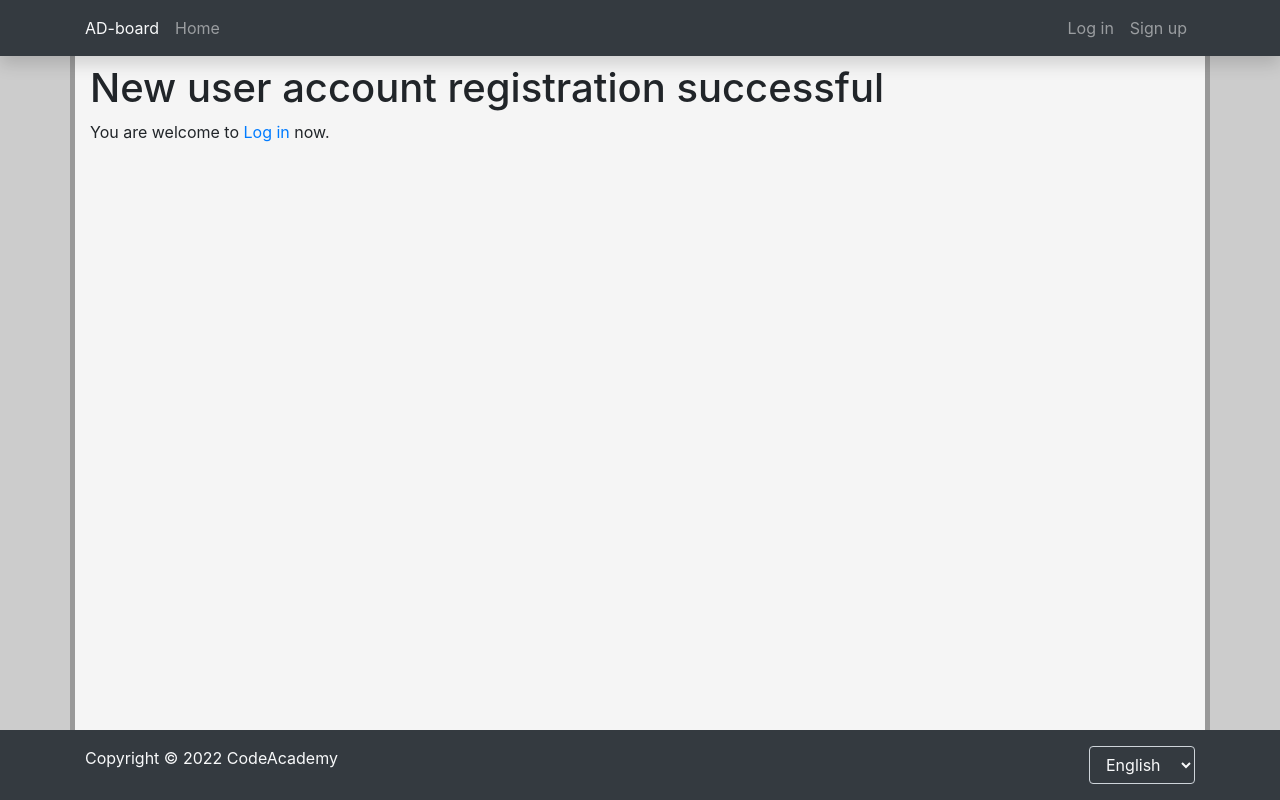
After one commit to infohata/ptu2_adboard, a Django app: page /user/sign_up/welcome/ in a window 1280 px wide. The commit adds this page. Run offline with Django 4.2, Linux system fonts and the light colour scheme; some libraries are stand-ins or nearby versions.

Commit message:
basic user registration form

```diff
--- a/adboard/adboard_site/templates/base.html
+++ b/adboard/adboard_site/templates/base.html
@@ -35,7 +35,7 @@
                         </li>
                     {% else %}
                         <li class="nav-item"><a class="nav-link" href="{% url 'login' %}?next={{ request.path }}">{% trans "log in"|capfirst %}</a></li>
-                        <li class="nav-item"><a class="nav-link" href="#">{% trans "sign up"|capfirst %}</a></li>
+                        <li class="nav-item"><a class="nav-link" href="{% url 'sign_up' %}">{% trans "sign up"|capfirst %}</a></li>
                     {% endif %}
                 {% endblock nav_user %}</ul>
             </div>
--- /dev/null
+++ b/adboard/user_menu/templates/registration/user_create_done.html
@@ -0,0 +1,8 @@
+{% extends 'base.html' %}
+{% load i18n crispy_forms_tags %}
+{% block content %}
+<div class="container">
+    <h1>{% trans "new user account registration successful"|capfirst %}</h1>
+    <p>{% trans "you are welcome to"|capfirst %} <a href="{% url 'login' %}">{% trans "log in"|capfirst %}</a> {% trans "now" %}.</p>
+</div>
+{% endblock content %}
--- a/adboard/user_menu/urls.py
+++ b/adboard/user_menu/urls.py
@@ -1,5 +1,7 @@
 from django.urls import path
+from . import views
 
 urlpatterns = [
-
+    path('sign_up/', views.UserCreate.as_view(), name='sign_up'),
+    path('sign_up/welcome/', views.UserCreateDone.as_view(), name='sign_up_welcome'),
 ]
--- a/adboard/user_menu/views.py
+++ b/adboard/user_menu/views.py
@@ -1,3 +1,14 @@
+from django.contrib.auth import get_user_model, forms as user_forms
+from django.views import generic
 from django.shortcuts import render
+from django.urls import reverse_lazy
 
-# Create your views here.
+
+class UserCreate(generic.CreateView):
+    form_class = user_forms.UserCreationForm
+    success_url = reverse_lazy('sign_up_welcome')
+    template_name = 'registration/user_create_form.html'
+
+
+class UserCreateDone(generic.TemplateView):
+    template_name = 'registration/user_create_done.html'
```
Also changed, not shown: adboard/user_menu/templates/registration/user_create_form.html (added, +16 -0 lines).
